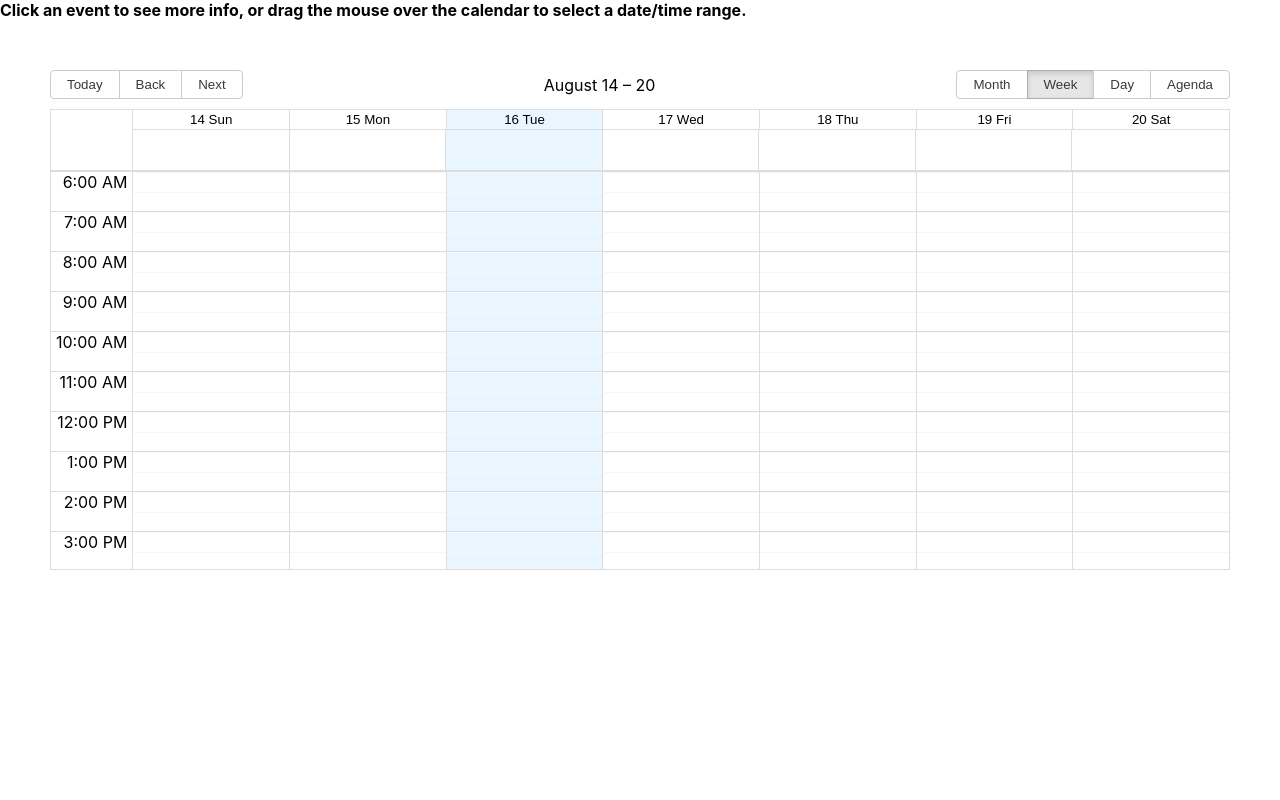
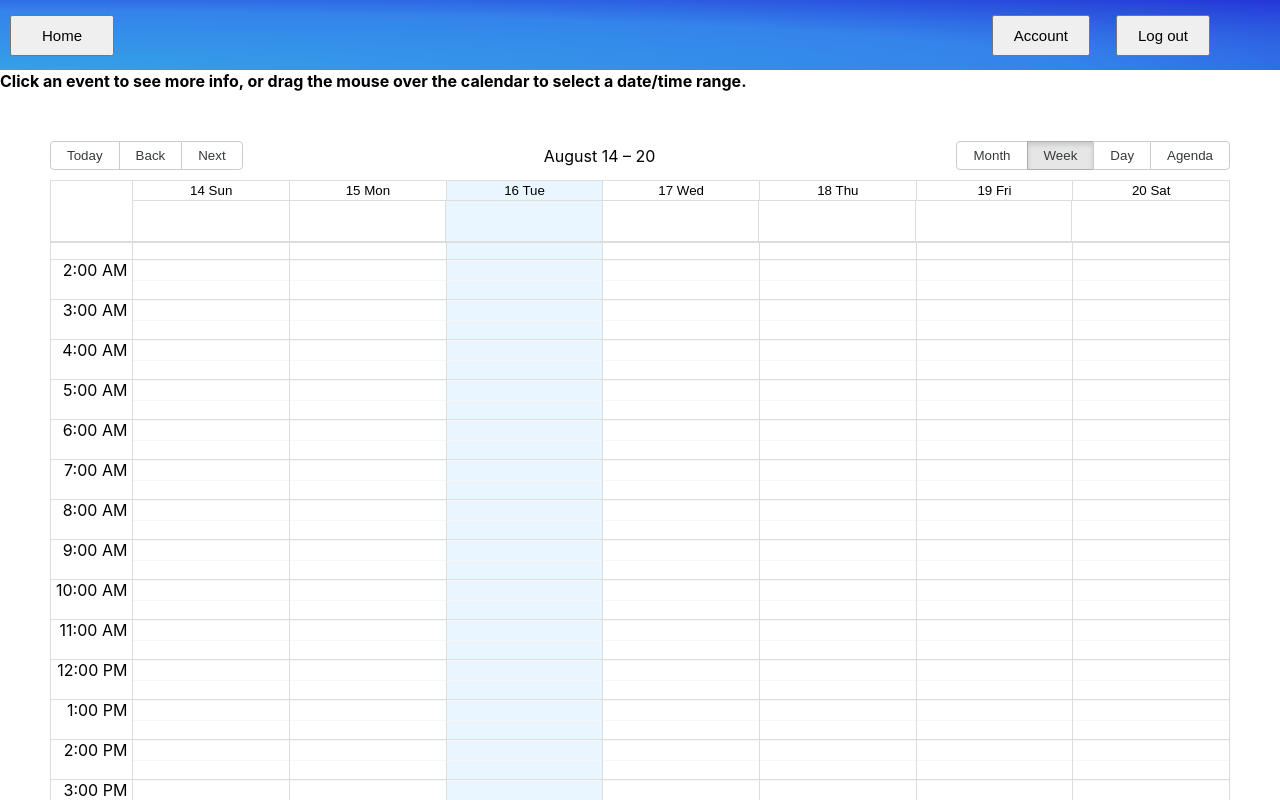
Before and after one commit to bangiyev/MeetPlus, a React (Create React App) app in the folder client/: page /schedule in a window 1280 px wide. Shown: the top 800 px of the page. Built offline with nearby package versions, Linux system fonts and the light colour scheme; no server answers; sample sign-in values are in the browser's storage.

Commit message:
re-arranged pages and navigation. Minor styling changes

```diff
--- a/client/src/App.js
+++ b/client/src/App.js
@@ -11,20 +11,32 @@ function App() {
   return (
     <div>
       <AuthContextProvider>
-        {/* <NavBar /> */}
         <Routes>
-          <Route path="/" element={<Home />} />
-          <Route path="/signin" element={<SignIn />} />
+          <Route path="/" element={<SignIn />} />
+          <Route
+            path="/home"
+            element={
+              <Protected>
+                <Home />
+              </Protected>
+            }
+          />
           <Route
             path="/account"
             element={
               <Protected>
-                {" "}
-                <Account />{" "}
+                <Account />
               </Protected>
             }
           />
-          <Route path="/schedule" element={<Schedule />} />
+          <Route
+            path="/schedule"
+            element={
+              <Protected>
+                <Schedule />
+              </Protected>
+            }
+          />
         </Routes>
       </AuthContextProvider>
     </div>
--- a/client/src/components/NavBar.js
+++ b/client/src/components/NavBar.js
@@ -1,10 +1,11 @@
 import React from "react";
-import { Link } from "react-router-dom";
+import { Link, useNavigate } from "react-router-dom";
 import { UserAuth } from "../context/AuthContext";
 import "./NavStyles.css";
 
 const NavBar = () => {
-  const { user, logOut } = UserAuth();
+  const { logOut } = UserAuth();
+  const navigate = useNavigate();
 
   const handleSignOut = async () => {
     try {
@@ -15,7 +16,26 @@ const NavBar = () => {
   };
 
   return (
-    <div>
+    <>
+      <section className="header">
+        <button className="home-button" onClick={() => navigate("/home")}>
+          Home
+        </button>
+        <button className="account-button" onClick={() => navigate("/account")}>
+          Account
+        </button>
+        <button className="signout-button" onClick={handleSignOut}>
+          Log out
+        </button>
+      </section>
+    </>
+  );
+};
+
+export default NavBar;
+
+/*
+<div>
       <h1 className="heading">Heading </h1>
       {user?.displayName ? (
         <button className="logout" onClick={handleSignOut}>
@@ -27,7 +47,4 @@ const NavBar = () => {
         </Link>
       )}
     </div>
-  );
-};
-
-export default NavBar;
+*/
--- a/client/src/components/NavStyles.css
+++ b/client/src/components/NavStyles.css
@@ -9,3 +9,38 @@
     top: 30px;
     left: 1000px;
 }
+
+.header {
+    display: flex;
+    align-items: center;
+    height: 70px;
+    width: 100%;
+    margin-bottom: 1px;
+    background: radial-gradient(
+      ellipse at left bottom,
+      rgb(52, 160, 231) 0%,
+      rgba(30, 118, 233, 0.9) 59%,
+      rgba(13, 32, 211, 0.9) 100%
+    );
+  }
+
+  .home-button{
+    position: absolute;
+    left: 10px;
+    padding: 10px 30px;
+    font-size: 15px;
+  }
+
+  .signout-button {
+    position: absolute;
+    right: 70px;
+    padding: 10px 20px;
+    font-size: 15px;
+  }
+
+  .account-button {
+    position: absolute;
+    right: 190px;
+    padding: 10px 20px;
+    font-size: 15px;
+  }
--- a/client/src/pages/Account.js
+++ b/client/src/pages/Account.js
@@ -1,4 +1,5 @@
 import React from "react";
+import NavBar from "../components/NavBar";
 import { UserAuth } from "../context/AuthContext";
 
 const Account = () => {
@@ -14,6 +15,7 @@ const Account = () => {
 
   return (
     <div>
+      <NavBar />
       <div>
         <p>Welcome, {user?.displayName}</p>
       </div>
--- a/client/src/pages/Home.js
+++ b/client/src/pages/Home.js
@@ -1,5 +1,18 @@
+import { useEffect } from "react";
+import { useNavigate } from "react-router-dom";
+import NavBar from "../components/NavBar";
+
 const Home = () => {
-  return null;
+  const navigate = useNavigate();
+
+  return (
+    <div>
+      <NavBar />
+      <h1>Welcome</h1>
+      <button onClick={() => navigate("/schedule")}>Schedule</button>
+      <button onClick={() => navigate("/account")}>Account</button>
+    </div>
+  );
 };
 
 export default Home;
--- a/client/src/pages/Schedule.js
+++ b/client/src/pages/Schedule.js
@@ -11,6 +11,7 @@ import parse from "date-fns/parse";
 import startOfWeek from "date-fns/startOfWeek";
 import getDay from "date-fns/getDay";
 import "react-big-calendar/lib/css/react-big-calendar.css";
+import NavBar from "../components/NavBar";
 
 const locales = {
   "en-US": require("date-fns/locale/en-US"),
@@ -44,9 +45,10 @@ const events = [
 ];
 
 export default function Schedule() {
-  const [myEvents, setEvents] = useState(events);
+  const [myEvents, setEvents] = useState();
   const [newEvent, setNewEvent] = useState({ title: "", start: "", end: "" });
 
+  // Populate calendar with events from server
   useEffect(() => {
     const fetchEvents = async () => {
       try {
@@ -54,12 +56,10 @@ export default function Schedule() {
         const json = await response.json();
         if (response.ok) {
           console.log("ok");
-          console.log(json);
           json.forEach((eventObject) => {
             eventObject.start = new Date(eventObject.start);
             eventObject.end = new Date(eventObject.end);
           });
-          console.log(json);
           setEvents(json);
         }
       } catch (err) {
@@ -69,6 +69,7 @@ export default function Schedule() {
     fetchEvents();
   }, []);
 
+  // add new event to server
   const handleSelectSlot = useCallback(
     async ({ start, end }) => {
       const title = window.prompt("New Event name");
@@ -112,6 +113,7 @@ export default function Schedule() {
 
   return (
     <Fragment>
+      <NavBar />
       <strong>
         Click an event to see more info, or drag the mouse over the calendar to
         select a date/time range.
@@ -127,7 +129,7 @@ export default function Schedule() {
           onSelectSlot={handleSelectSlot}
           selectable
           scrollToTime={scrollToTime}
-          style={{ height: 500, margin: "50px" }}
+          style={{ height: 1000, margin: "50px" }}
         />
       </div>
     </Fragment>
--- a/client/src/pages/SignIn.js
+++ b/client/src/pages/SignIn.js
@@ -1,9 +1,9 @@
+import { useNavigate } from "react-router-dom";
 import { useEffect } from "react";
 import { GoogleButton } from "react-google-button";
 import { UserAuth } from "../context/AuthContext";
-import { useNavigate } from "react-router-dom";
 
-const SignIn = () => {
+const Home = () => {
   const { googleSignIn, user } = UserAuth();
   const navigate = useNavigate();
 
@@ -16,14 +16,15 @@ const SignIn = () => {
   };
 
   useEffect(() => {
-    if (user != null) {
-      navigate("/account");
+    if (user?.displayName) {
+      console.log("not null");
+      navigate("/home");
     }
   }, [user]);
 
   return (
     <div>
-      <h1>Sign in</h1>
+      <h1> Welcome</h1>
       <div>
         <GoogleButton type="light" onClick={handleGoogleSignIn} />
       </div>
@@ -31,4 +32,4 @@ const SignIn = () => {
   );
 };
 
-export default SignIn;
+export default Home;
```
